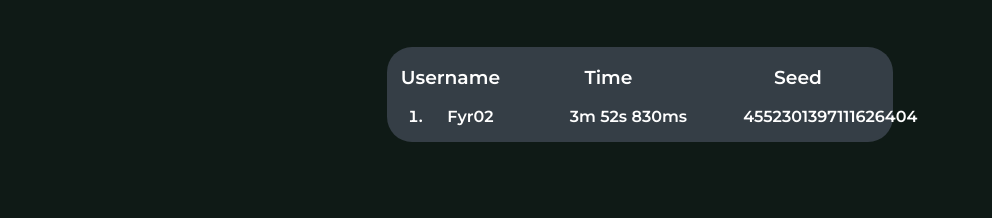
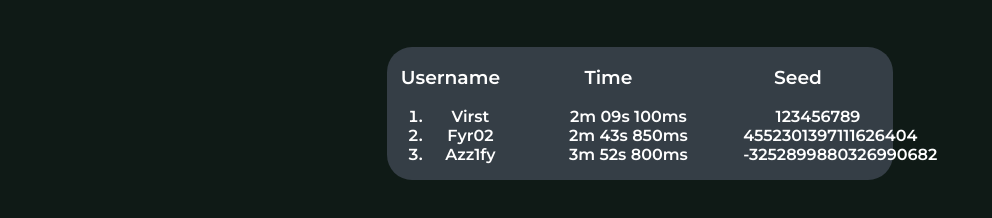
Before and after one commit to Azz1fy/LeaderboardUDT, a plain HTML site: page categories/rsg/rsganyore.html in a window 1280 px wide. Shown: the part 156-374 px from the top of the page, without its empty margins (0-992 px from the left). Drawn offline with Linux system fonts and the light colour scheme.

Commit message:
update commit

```diff
--- a/categories/rsg/rsganyore.html
+++ b/categories/rsg/rsganyore.html
@@ -18,19 +18,25 @@
         <div id="divLeft">
             <h3>Username</h3>
             <ol type="1">
+                <li>Virst</li>
                 <li>Fyr02</li>
+                <li>Azz1fy</li>
             </ol>
         </div>
         <div id="divMiddle">
             <h3>Time</h3>
             <ul style="list-style-type:none">
-                <li>3m 52s 830ms</li>
+                <li>2m 09s 100ms</li>
+                <li>2m 43s 850ms</li>
+                <li>3m 52s 800ms</li>
             </ul>
         </div>
         <div id="divRight">
             <h3>Seed</h3>
             <ul style="list-style-type:none">
+                <li>123456789</li>
                 <li>4552301397111626404</li>
+                <li>-3252899880326990682</li>
             </ul>
         </div>
     </div>
```
Also changed, not shown: categories/rsg/rsg.html (+1 -1 lines), categories/ssg/ssganyore.html (+1 -1 lines).
